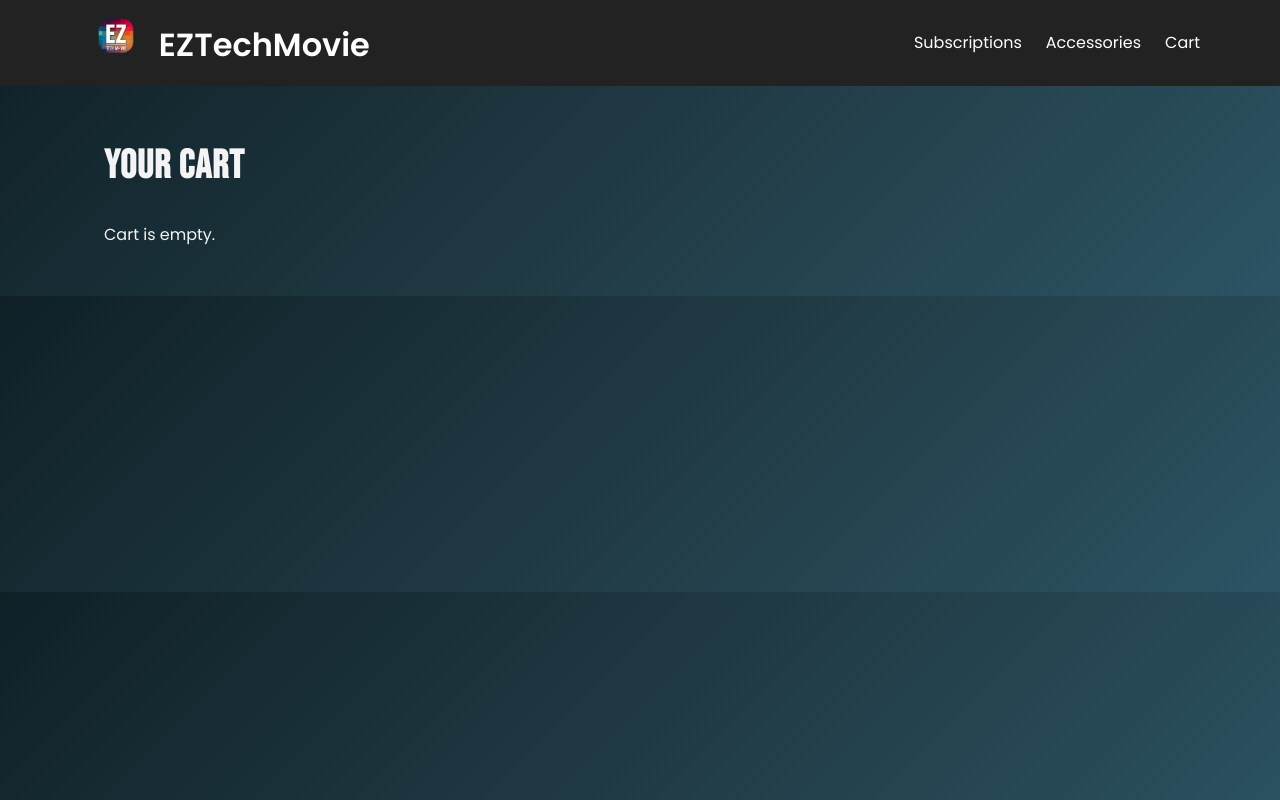
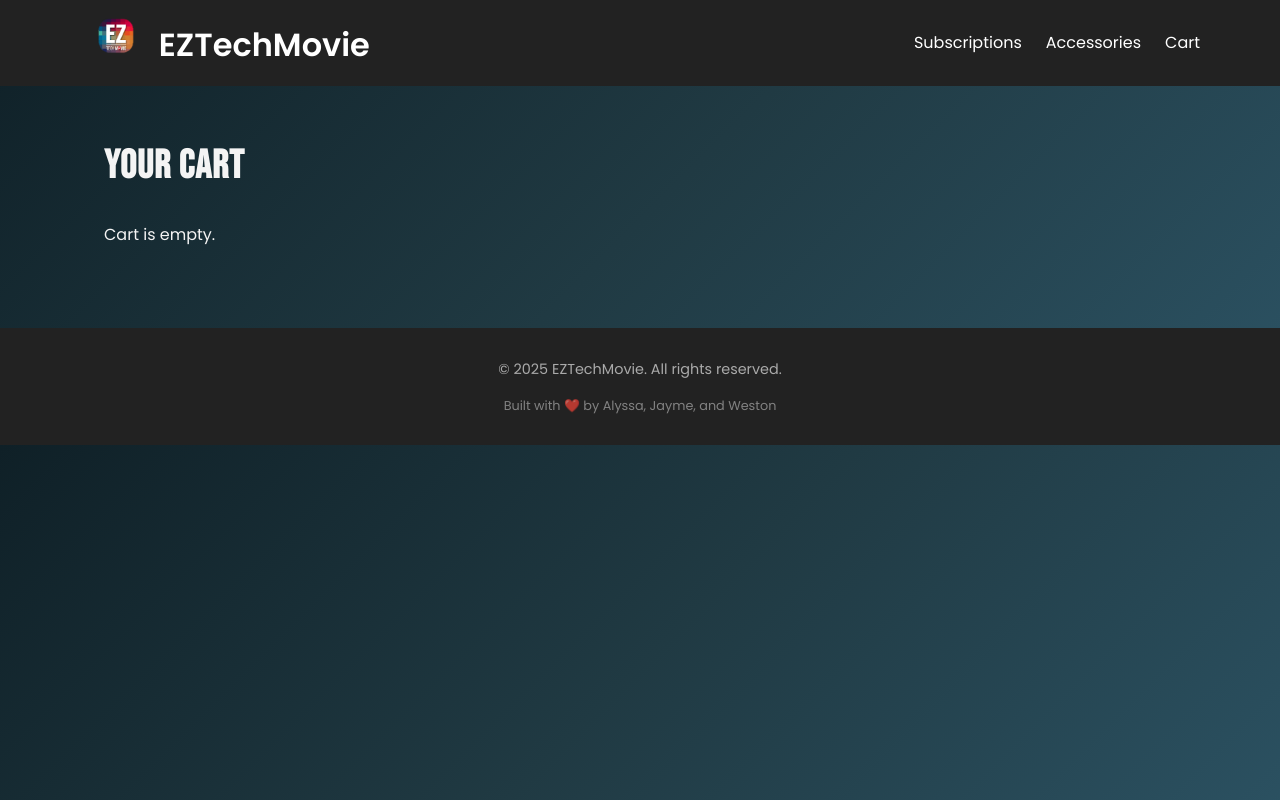
Before and after one commit to AlyssaSaez/EZTechMovie, a React (Vite) app: page /cart in a window 1280 px wide. Built offline with nearby package versions, Linux system fonts and the light colour scheme.

Commit message:
Added footer and removed unused file paths

```diff
--- a/src/App.jsx
+++ b/src/App.jsx
@@ -6,6 +6,8 @@ import Home from './pages/Home';
 import SubscriptionsList from './pages/SubscriptionsList';
 import AccessoriesList from './pages/AccessoriesList';
 import CartPage from './pages/CartPage';
+import Footer from './components/Footer';
+
 
 export default function App() {
   return (
@@ -18,6 +20,7 @@ export default function App() {
           <Route path="/accessories" element={<AccessoriesList />} />
           <Route path="/cart" element={<CartPage />} />
         </Routes>
+        <Footer />
       </CartProvider>
     </BrowserRouter>
   );
--- /dev/null
+++ b/src/components/Footer.jsx
@@ -0,0 +1,12 @@
+import React from 'react';
+
+export default function Footer() {
+  return (
+    <footer className="footer">
+      <p>© {new Date().getFullYear()} EZTechMovie. All rights reserved.</p>
+      <p className="footer-small">
+        Built with ❤️ by Alyssa, Jayme, and Weston
+      </p>
+    </footer>
+  );
+}
--- a/src/index.css
+++ b/src/index.css
@@ -299,3 +299,17 @@ h1{
   border-color:#b8793a !important;
   cursor: default;
 }
+
+.footer {
+  background:#222;
+  color:#aaa;
+  padding:1rem;
+  text-align:center;
+  margin-top:2rem;
+  font-size:0.9rem;
+}
+
+.footer-small {
+  font-size:0.8rem;
+  opacity:0.7;
+}
```
Also changed, not shown: src/components/EmptyState.jsx (deleted), src/components/Toast.jsx (deleted).
